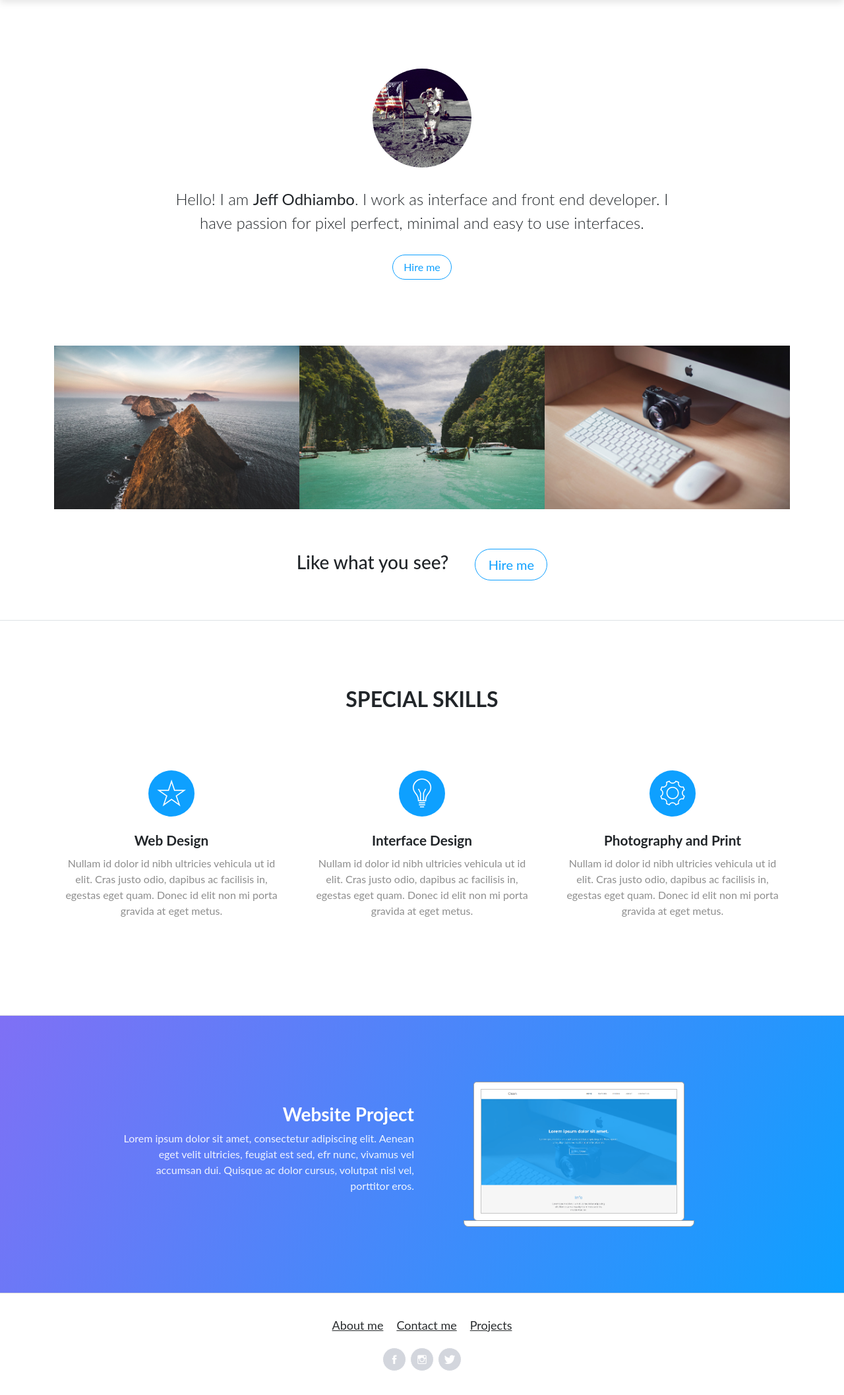
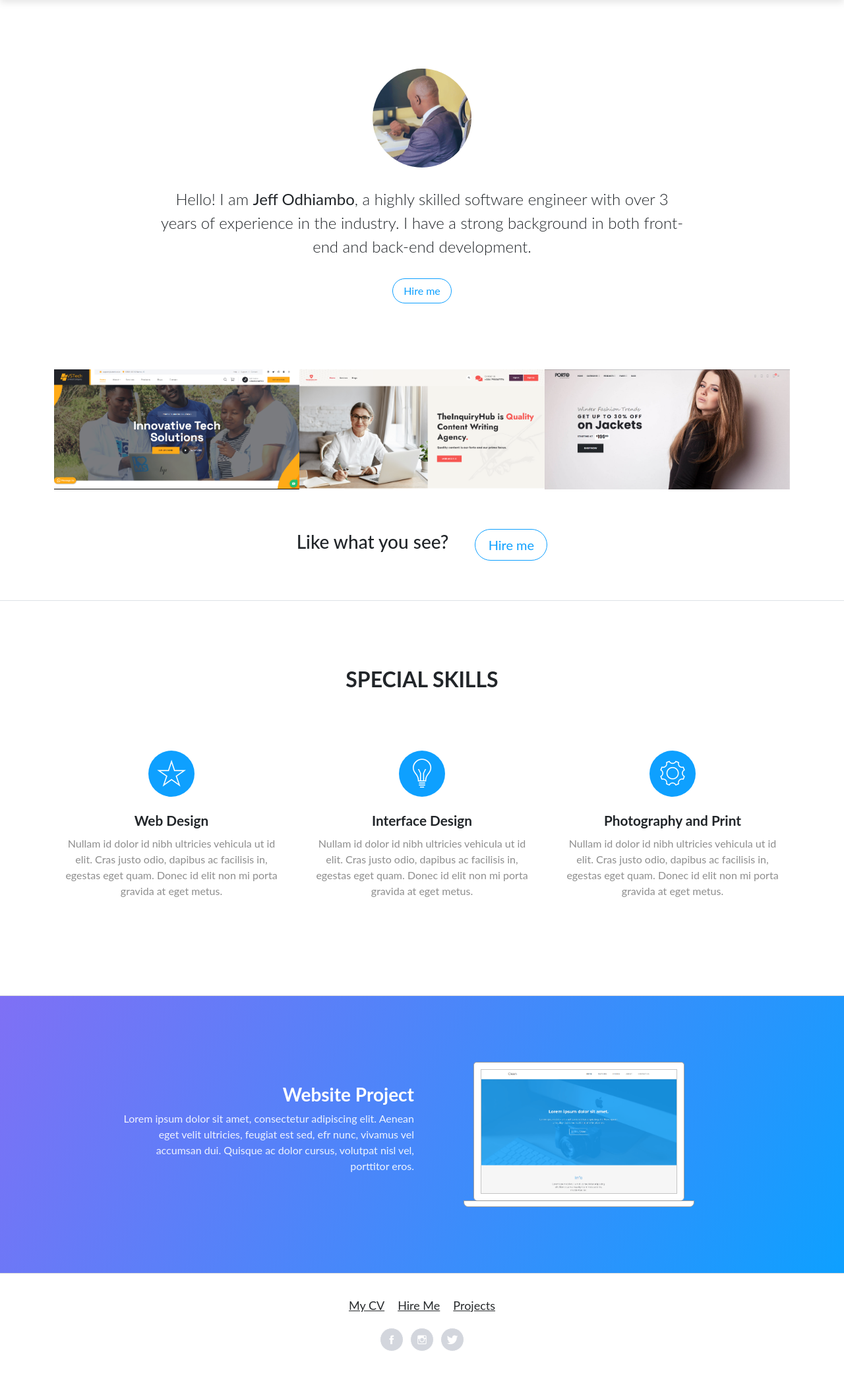
Before and after one commit to smartjef/hoe-mlsa, a Django app: page / in a window 1280 px wide. Shown: the part 84-2199 px from the top of the page at 66% size. After the commit the page ends 2132 px from the top, so only its background shows below. Run offline with Django 4.2, Linux system fonts and the light colour scheme; some libraries are stand-ins or nearby versions.

Commit message:
coming back to complete you

```diff
--- a/templates/components/footer.html
+++ b/templates/components/footer.html
@@ -1,6 +1,10 @@
 <footer class="page-footer">
     <div class="container">
-        <div class="links"><a href="{% url 'cv' %}">About me</a><a href="{% url 'hireme' %}">Contact me</a><a href="{% url 'projects' %}">Projects</a></div>
-        <div class="social-icons"><a href="#"><i class="icon ion-social-facebook"></i></a><a href="#"><i class="icon ion-social-instagram-outline"></i></a><a href="#"><i class="icon ion-social-twitter"></i></a></div>
+        <div class="links"><a href="{% url 'cv' %}">My CV</a><a href="{% url 'hireme' %}">Hire Me</a><a href="{% url 'projects' %}">Projects</a></div>
+        <div class="social-icons">
+            <a href="https://www.facebook.com/vstechltd/"><i class="icon ion-social-facebook"></i></a>
+            <a href="https://www.instagram.com/vstech_ltd/"><i class="icon ion-social-instagram-outline"></i></a>
+            <a href="witter.com/vstech_ltd"><i class="icon ion-social-twitter"></i></a>
+        </div>
     </div>
 </footer>
--- a/templates/components/hero-section.html
+++ b/templates/components/hero-section.html
@@ -1,8 +1,8 @@
 <section class="portfolio-block block-intro">
     <div class="container">
-        <div class="avatar" style="background-image: url(&quot;/static/assets/img/avatars/avatar.jpg&quot;);"></div>
+        <div class="avatar" style="background-image: url(&quot;/static/me.png&quot;);"></div>
         <div class="about-me">
-            <p>Hello! I am <strong>Jeff Odhiambo</strong>. I work as interface and front end developer. I have passion for pixel perfect, minimal and easy to use interfaces.</p>
+            <p>Hello! I am <strong>Jeff Odhiambo</strong>, a highly skilled software engineer with over 3 years of experience in the industry. I have a strong background in both front-end and back-end development.</p>
             <a class="btn btn-outline-primary" role="button" href="mailto:o.jeff3.a@gmail.com">Hire me</a>
         </div>
     </div>
--- a/templates/index.html
+++ b/templates/index.html
@@ -4,16 +4,16 @@
         <section class="portfolio-block photography">
             <div class="container">
                 <div class="row g-0">
-                    <div class="col-md-6 col-lg-4 item zoom-on-hover"><a href="#"><img class="img-fluid image" src="{% static 'assets/img/nature/image5.jpg' %}"></a></div>
-                    <div class="col-md-6 col-lg-4 item zoom-on-hover"><a href="#"><img class="img-fluid image" src="{% static 'assets/img/nature/image2.jpg' %}"></a></div>
-                    <div class="col-md-6 col-lg-4 item zoom-on-hover"><a href="#"><img class="img-fluid image" src="{% static 'assets/img/tech/image4.jpg' %}"></a></div>
+                    <div class="col-md-6 col-lg-4 item zoom-on-hover"><a href="#"><img class="img-fluid image" src="{% static 'p1.png' %}"></a></div>
+                    <div class="col-md-6 col-lg-4 item zoom-on-hover"><a href="#"><img class="img-fluid image" src="{% static 'p2.png' %}"></a></div>
+                    <div class="col-md-6 col-lg-4 item zoom-on-hover"><a href="#"><img class="img-fluid image" src="{% static 'p3.png' %}"></a></div>
                 </div>
             </div>
         </section>
         <section class="portfolio-block call-to-action border-bottom">
             <div class="container">
                 <div class="d-flex justify-content-center align-items-center content">
-                    <h3>Like what you see?</h3><button class="btn btn-outline-primary btn-lg" type="button">Hire me</button>
+                    <h3>Like what you see?</h3><a href="mailto:o.jeff3.a@gmail.com" class="btn btn-outline-primary btn-lg">Hire me</a>
                 </div>
             </div>
         </section>
```
Also changed, not shown: static/me.png (added), static/p1.png (added), static/p2.png (added), static/p3.png (added).
